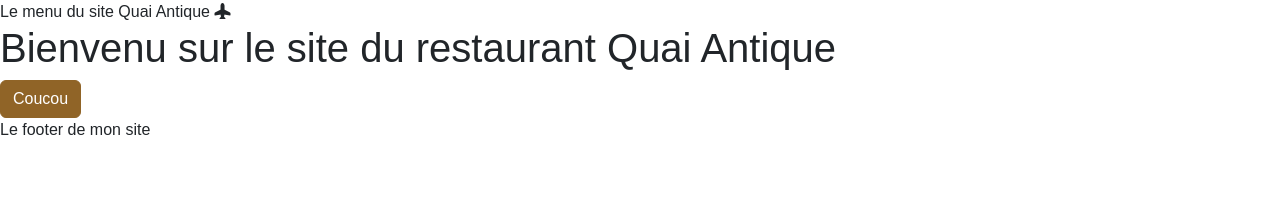
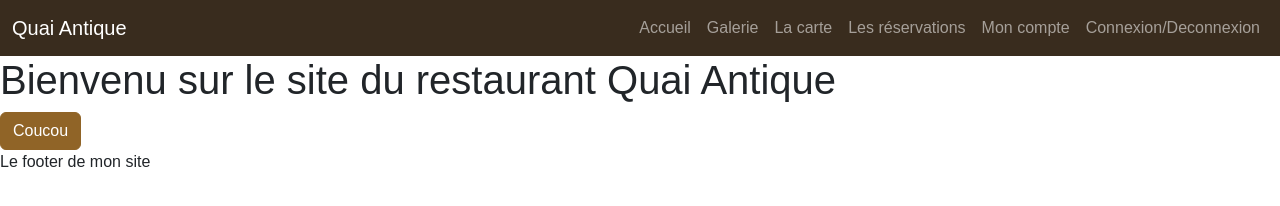
Before and after one commit to Mourtalha/QuaiAntiqueRestaurantFront, a website with bundled scripts: page index.html in a window 1280 px wide. Built offline with nearby package versions, Linux system fonts and the light colour scheme; a web font is replaced by a local one.

Commit message:
Add site header

```diff
--- a/index.html
+++ b/index.html
@@ -13,13 +13,57 @@
       rel="stylesheet"
       href="https://cdn.jsdelivr.net/npm/bootstrap-icons@1.11.3/font/bootstrap-icons.min.css"
     />
+    <link rel="preconnect" href="https://fonts.googleapis.com" />
+    <link rel="preconnect" href="https://fonts.gstatic.com" crossorigin />
+    <link
+      href="https://fonts.googleapis.com/css2?family=Mind+Madurai:wght@300;400&display=swap"
+      rel="stylesheet"
+    />
     <link rel="stylesheet" href="/SCSS/main.css" />
     <title>Document</title>
   </head>
   <body>
     <head>
-      Le menu du site Quai Antique
-      <i class="bi bi-airplane-fill"></i>
+      <header>
+        <nav class="navbar navbar-expand-lg bg-dark" data-bs-theme="dark">
+          <div class="container-fluid">
+            <a class="navbar-brand" href="/">Quai Antique</a>
+            <button
+              class="navbar-toggler"
+              type="button"
+              data-bs-toggle="collapse"
+              data-bs-target="#navbarSupportedContent"
+              aria-controls="navbarSupportedContent"
+              aria-expanded="false"
+              aria-label="Toggle navigation"
+            >
+              <span class="navbar-toggler-icon"></span>
+            </button>
+            <div class="collapse navbar-collapse" id="navbarSupportedContent">
+              <ul class="navbar-nav ms-auto mb-2 mb-lg-0">
+                <li class="nav-item">
+                  <a class="nav-link" href="/">Accueil</a>
+                </li>
+                <li class="nav-item">
+                  <a class="nav-link" href="/galerie">Galerie</a>
+                </li>
+                <li class="nav-item">
+                  <a class="nav-link" href="#">La carte</a>
+                </li>
+                <li class="nav-item">
+                  <a class="nav-link" href="#">Les réservations</a>
+                </li>
+                <li class="nav-item">
+                  <a class="nav-link" href="#">Mon compte</a>
+                </li>
+                <li class="nav-item">
+                  <a class="nav-link" href="#">Connexion/Deconnexion</a>
+                </li>
+              </ul>
+            </div>
+          </div>
+        </nav>
+      </header>
     </head>
 
     <main id="main-page">
```
